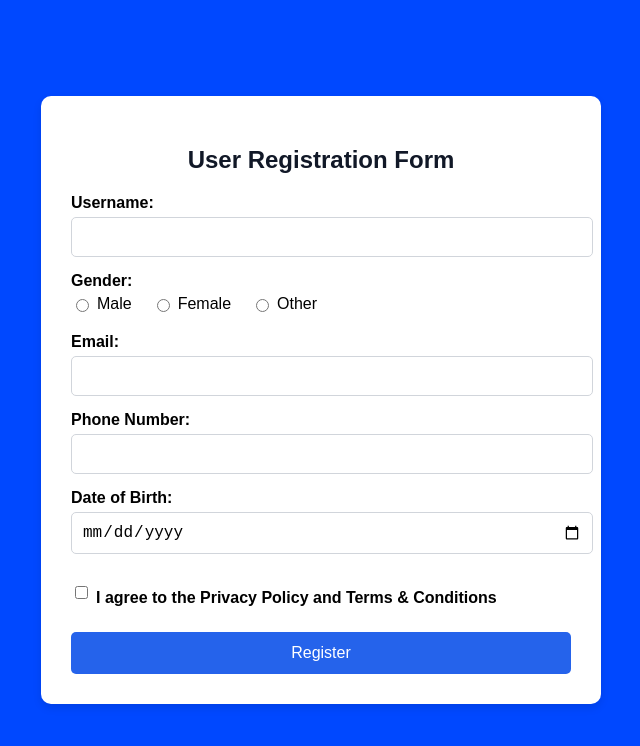
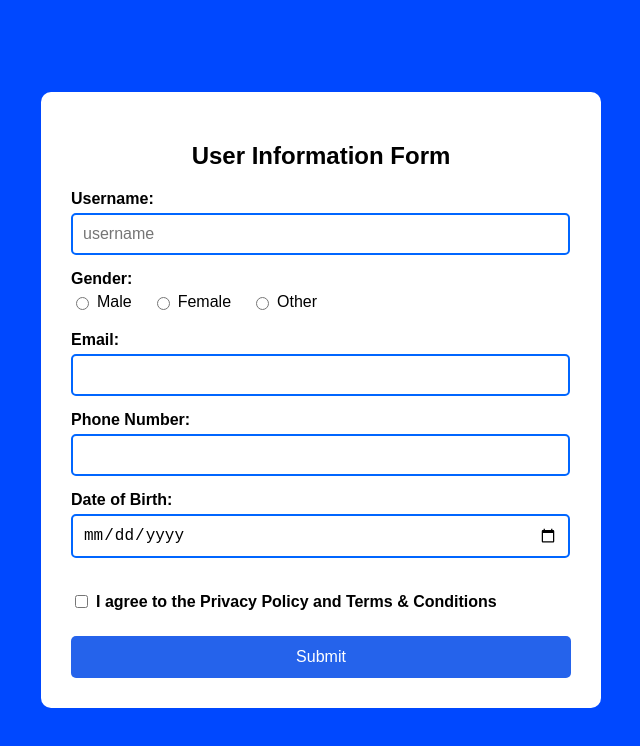
Before and after one commit to Muthuvel-M/info-form, a plain HTML site: page index.html in a window 1280 px wide. Shown: the whole page, without its empty margins (319-959 px from the left). Drawn offline with Linux system fonts and the light colour scheme.

Commit message:
small update

```diff
--- a/index.html
+++ b/index.html
@@ -7,12 +7,12 @@
   <link rel="stylesheet" href="style.css">
 </head>
 <body>
-  <form action="/submit" method="POST">
-    <h2>User Registration Form</h2>
+  <form  method="POST">
+    <h2>User Information Form</h2>
 
     <!-- Username -->
     <label for="username">Username:</label>
-    <input type="text" id="username" name="username" required />
+    <input type="text" id="username" name="username" placeholder="username"required />
 
     <!-- Gender -->
     <label>Gender:</label>
@@ -41,7 +41,7 @@
     </div>
 
     <!-- Submit Button -->
-    <button type="submit">Register</button>
+    <button type="submit">Submit</button>
   </form>
 </body>
 </html>
--- a/style.css
+++ b/style.css
@@ -12,14 +12,13 @@ body {
     background-color: #fff;
     padding: 30px;
     border-radius: 10px;
-    box-shadow: 0 4px 8px rgba(0, 0, 0, 0.1);
     width: 100%;
     max-width: 500px;
   }
 
   h2 {
     text-align: center;
-    color: #111827;
+    color: black;
   }
 
   label {
@@ -45,12 +44,12 @@ body {
   input[type="email"],
   input[type="tel"],
   input[type="date"] {
-    width: 100%;
+    width: 95%;
     padding: 10px;
-    border: 1px solid #d1d5db;
+    border: 2px solid #0066ff;
     border-radius: 5px;
     font-size: 16px;
-  }
+ }
 
   input[type="radio"]{
     margin-right: 8px;
@@ -58,6 +57,7 @@ body {
 
   }
   input[type="checkbox"] {
+    margin-top: 12px;
     margin-right: 8px;
   }
 
```
